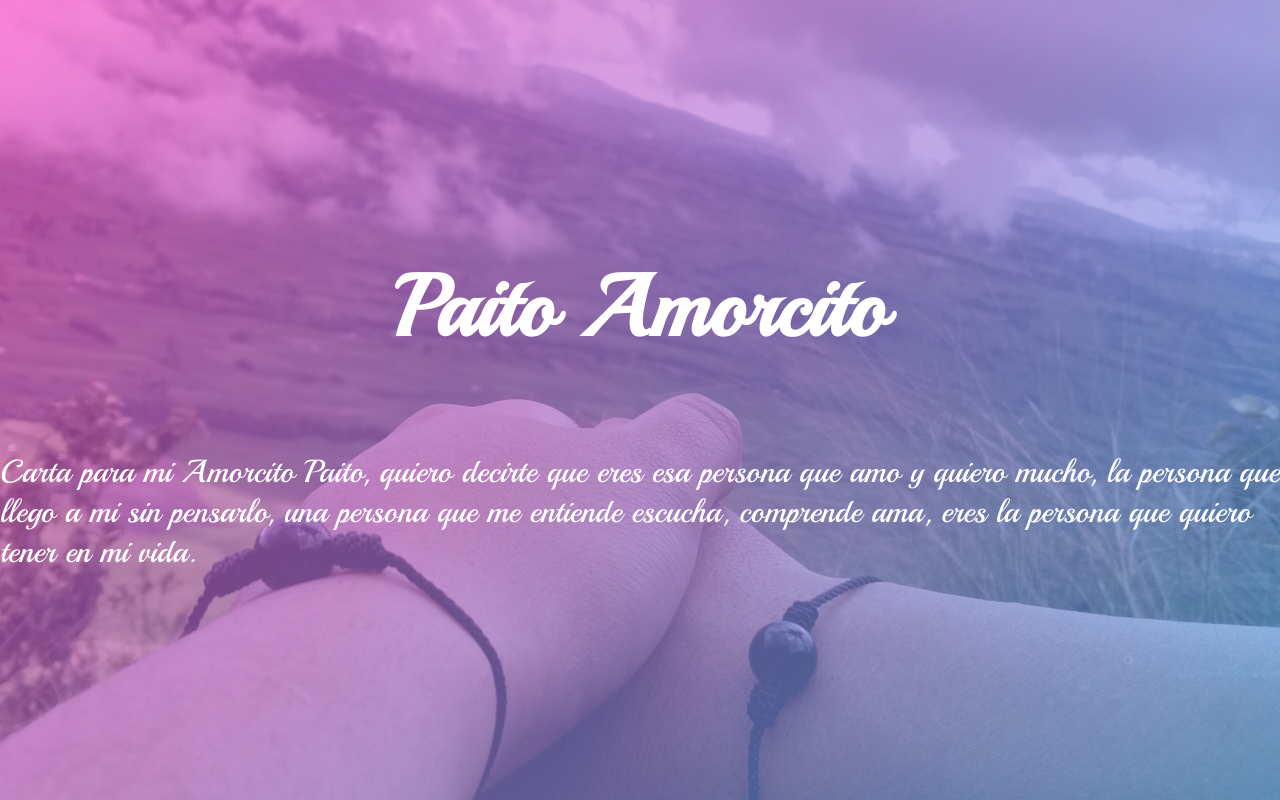
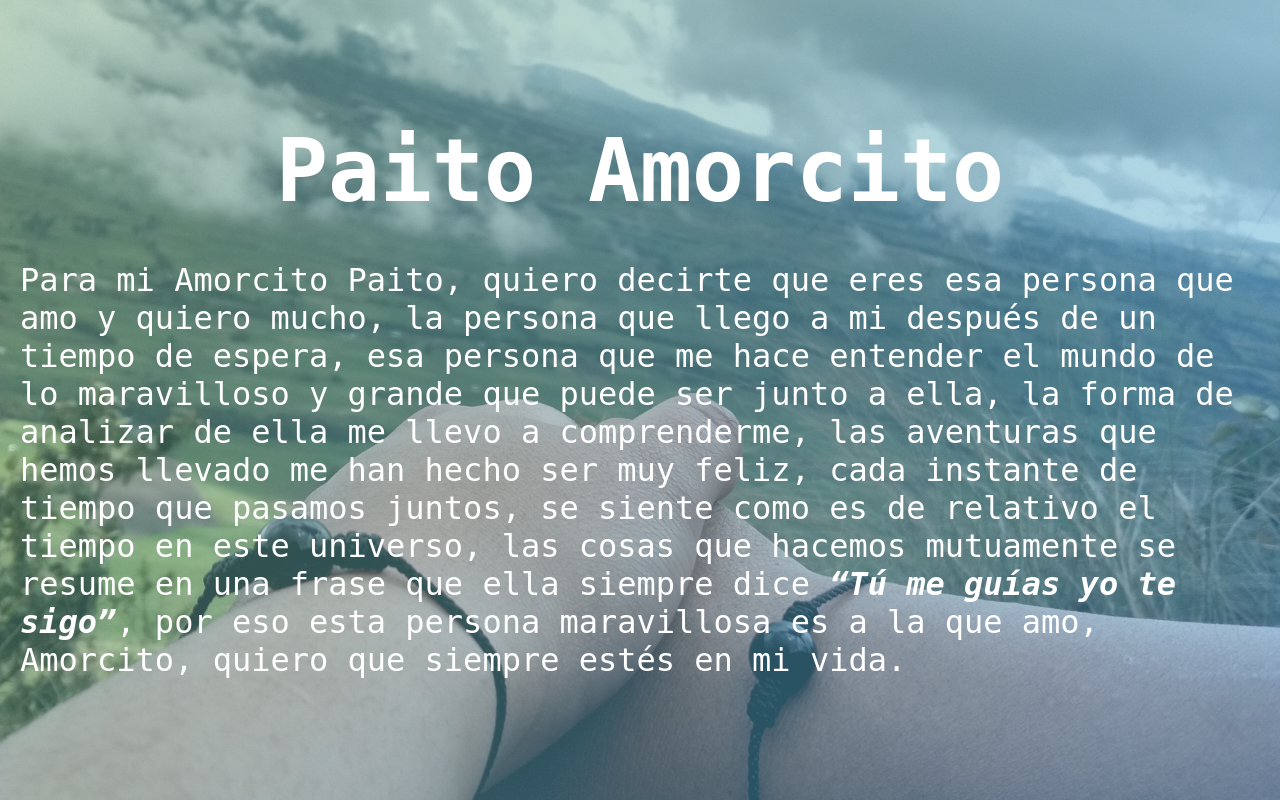
Before and after one commit to ccharfu/lovePa, a PHP site: page / in a window 1280 px wide. Run offline with PHP 8.4, Linux system fonts and the light colour scheme.

Commit message:
se agrego nuevo texto

```diff
--- a/index.html
+++ b/index.html
@@ -12,9 +12,15 @@
 
 <body>
     <h1>Paito Amorcito</h1>
-    <p>Carta para mi Amorcito Paito, quiero decirte que eres esa persona que amo y quiero mucho, la persona que llego a
-        mi sin pensarlo, una persona que me entiende escucha, comprende ama, eres la persona que quiero tener en mi
-        vida.</p>
+    <p>
+        Para mi Amorcito Paito, quiero decirte que eres esa persona que amo y quiero mucho, la persona que llego a mi
+        después de un tiempo de espera, esa persona que me hace entender el mundo de lo maravilloso y grande que puede
+        ser junto a ella, la forma de analizar de ella me llevo a comprenderme, las aventuras que hemos llevado me han
+        hecho ser muy feliz, cada instante de tiempo que pasamos juntos, se siente como es de relativo el tiempo en este
+        universo, las cosas que hacemos mutuamente se resume en una frase que ella siempre dice <strong><em>“Tú me guías
+                yo te sigo”</em></strong>, por eso esta persona maravillosa es a la que amo, Amorcito, quiero que
+        siempre estés en mi vida.
+    </p>
 </body>
 
 </html>
--- a/styles/style.css
+++ b/styles/style.css
@@ -1,6 +1,6 @@
 :root {
-    --primary  : hsla(320, 98%, 63%, 0.65);
-    --secondary: hsla(204, 85%, 61%, 0.65);
+    --primary  : hsla(117, 21%, 56%, 0.48);
+    --secondary: hsla(204, 85%, 61%, 0.48);
     ;
 }
 
@@ -9,7 +9,7 @@ body {
     height       : 100vh;
     width        : 100vw;
     margin       : 0;
-    font-family  : 'playball';
+    font-family  : monospace;
     color        : #ffffff;
     display      : grid;
     place-items  : center;
@@ -20,8 +20,10 @@ body {
 
 h1 {
     font-size: 5.4rem;
+    margin   : 20px;
 }
 
 p {
     font-size: 2rem;
+    margin   : 20px;
 }
```
